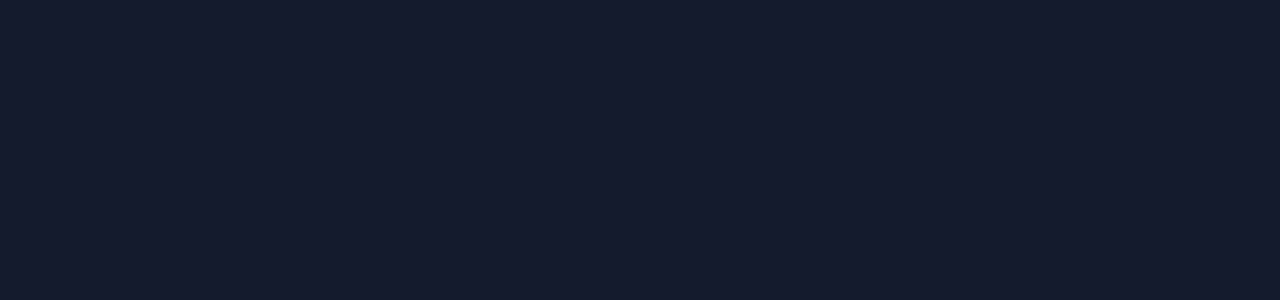
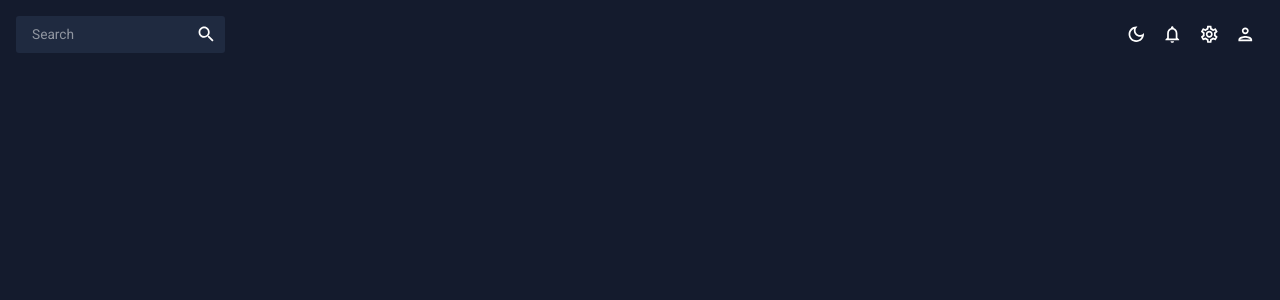
Before and after one commit to sludwikowski/admin-dashboard-app, a React (Create React App) app: page / in a window 1280 px wide. Shown: the top 300 px of the page. Built offline with nearby package versions, Linux system fonts and the light colour scheme.

Commit message:
`Topbar` component added

```diff
--- a/src/App.js
+++ b/src/App.js
@@ -2,6 +2,8 @@
 
 import { ColorModeContext, useMode } from './theme'
 import { CssBaseline, ThemeProvider } from '@mui/material'
+
+import Topbar from './scenes/global/Topbar'
 
 function App () {
   const [theme, colorMode] = useMode()
@@ -11,7 +13,7 @@
         <CssBaseline/>
         <div className={'app'}>
           <main className={'content'}>
-
+            <Topbar/>
           </main>
         </div>
       </ThemeProvider>
--- a/src/scenes/global/Topbar.js
+++ b/src/scenes/global/Topbar.js
@@ -1,7 +1,66 @@
 import * as React from 'react'
+import { useContext } from 'react'
+
+import { ColorModeContext, tokens } from '../../theme'
+import { Box, InputBase, IconButton, useTheme } from '@mui/material'
+import LightModeOutlinedIcon from '@mui/icons-material/LightModeOutlined'
+import DarkModeOutlinedIcon from '@mui/icons-material/DarkModeOutlined'
+import NotificationsOutlinedIcon from '@mui/icons-material/NotificationsOutlined'
+import SettingsOutlinedIcon from '@mui/icons-material/SettingsOutlined'
+import PersonOutlinedIcon from '@mui/icons-material/PersonOutlined'
+import SearchIcon from '@mui/icons-material/Search'
 
 const Topbar = () => {
-  return <div>Topbar</div>
+  const theme = useTheme()
+  const colors = tokens(theme.palette.mode)
+  const colorMode = useContext(ColorModeContext)
+  return (
+    <Box
+      display={'flex'}
+      justifyContent={'space-between'}
+      p={2}
+    >
+      <Box
+        display={'flex'}
+        backgroundColor={colors.primary[400]}
+        borderRadius={'3px'}
+      >
+        <InputBase
+          sx={{
+            ml: 2,
+            flex: 1
+          }}
+          placeholder={'Search'}
+        />
+        <IconButton
+          type={'button'}
+          sx={{ p: 1 }}
+        >
+          <SearchIcon/>
+        </IconButton>
+      </Box>
+      <Box display={'flex'}>
+        <IconButton onClick={colorMode.toggleColorMode}>
+          {theme.palette.mode === 'dark'
+            ? (
+              <DarkModeOutlinedIcon/>
+              )
+            : (
+              <LightModeOutlinedIcon/>
+              )}
+        </IconButton>
+        <IconButton>
+          <NotificationsOutlinedIcon/>
+        </IconButton>
+        <IconButton>
+          <SettingsOutlinedIcon/>
+        </IconButton>
+        <IconButton>
+          <PersonOutlinedIcon/>
+        </IconButton>
+      </Box>
+    </Box>
+  )
 }
 
 export default Topbar
```
